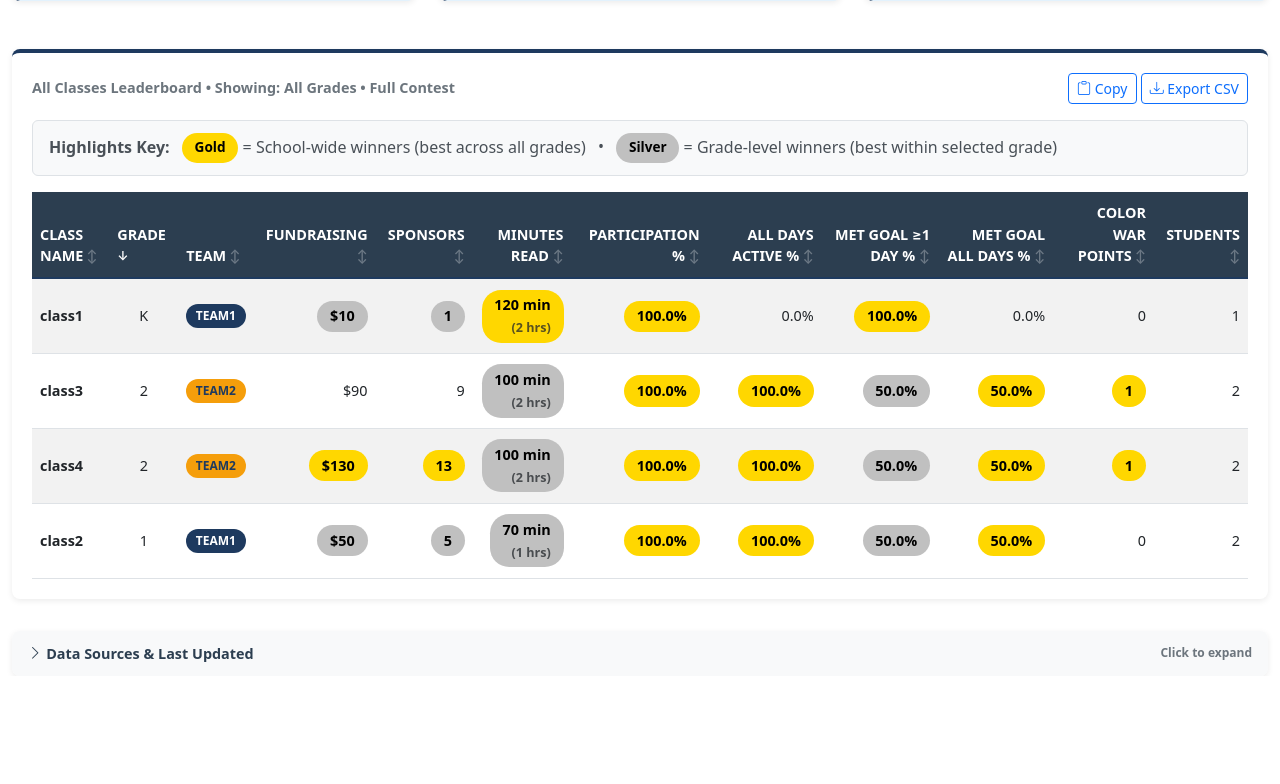
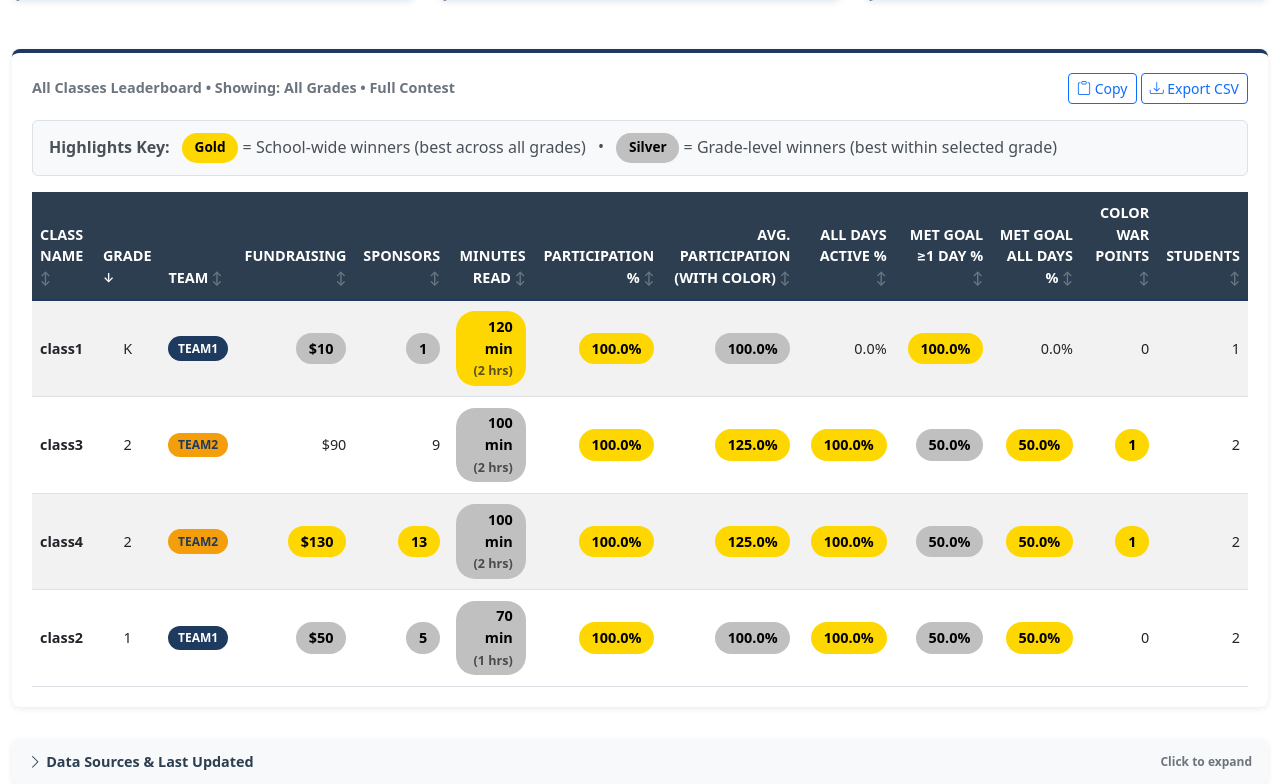
Before and after one commit to stevensouza/readathon, a Flask app: page /classes in a window 1280 px wide. Shown: the part 1135-1919 px from the top of the page. Before the commit the page ends 1797 px from the top, so only its background shows below. Run offline with Flask 3, Linux system fonts and the light colour scheme; some libraries are stand-ins or nearby versions.

Commit message:
Complete Phase 5: Add Avg. Participation (With Color) to detail tables
Phase 5 Implementation:
- Add "Avg. Participation (With Color)" row to Teams comparison table
- Add "Avg. Participation (With Color)" column to Grade Level classes table
- Update filter indicators to include new metric on both pages

Bug Fixes:
- Fix Grade Level cards: "met goal ≥1 day" now shows percentage (was showing field name)
- Fix SQL bug: FilterDaysCount CTE missing table alias 'dl'
- Fix SQL bug: AvgDailyParticipation CTE column reference in inner query
- Add winner highlighting logic for new "Avg. Participation (With Color)" column

Database Changes:
- New AvgDailyParticipation CTE in queries.py calculates daily average participation
- Color bonus points integrated into average participation calculation
- New column added to grade level query: avg_participation_with_color_pct

Template Changes:
- teams.html: New comparison row (line 1188), updated filter list
- grade_level.html: New table column (header line 861, cells line 903-906)
- grade_level.html: Fixed card metric display (line 815)
- grade_level.html: Added winner data attributes and JavaScript mappings

Backend Changes:
- app.py: Added avg_participation_with_color to school_winners and grade_winners
- app.py: Added is_school_winner and is_grade_winner flags for new metric

Testing:
- All 100 tests passing (including date filter tests)
- Manual testing confirms winner highlighting working correctly

🤖 Generated with Claude Code
Co-Authored-By: Claude <noreply@anthropic.com>

```diff
--- a/app.py
+++ b/app.py
@@ -1121,7 +1121,7 @@ def teams_tab():
     top_performers[team1_name] = get_top_performers_for_team(team1_name)
     top_performers[team2_name] = get_top_performers_for_team(team2_name)
 
-    # === COMPARISON TABLE (9 metrics) ===
+    # === COMPARISON TABLE (10 metrics) ===
     comparison_table = []
 
     # Helper function to add table row
@@ -1184,7 +1184,10 @@ def teams_tab():
 
     add_comparison_row('Participation %', 'Reading', team1_participation_pct, team2_participation_pct, 'percentage')
 
-    # 3. All 4 Days Active % (students who read all days / total students)
+    # 3. Avg. Participation (With Color) - average daily participation with color bonus
+    add_comparison_row('Avg. Participation (With Color)', 'Reading', team1_metrics['participation_pct'], team2_metrics['participation_pct'], 'percentage')
+
+    # 4. All 4 Days Active % (students who read all days / total students)
     # First, get count of days in filter period
     days_count_query = f"""
         SELECT COUNT(DISTINCT log_date) as total_days
@@ -1439,6 +1442,7 @@ def grade_level_tab():
             'fundraising': max(all_classes, key=lambda x: x['total_fundraising'])['total_fundraising'],
             'minutes': max(all_classes, key=lambda x: x['total_minutes'])['total_minutes'],
             'participation': max(all_classes, key=lambda x: x['participation_pct'])['participation_pct'],
+            'avg_participation_with_color': max(all_classes, key=lambda x: x['avg_participation_with_color_pct'])['avg_participation_with_color_pct'],
             'all_days_active': max(all_classes, key=lambda x: x['all_days_active_pct'])['all_days_active_pct'],
             'goal_met_once': max(all_classes, key=lambda x: x['goal_met_once_pct'])['goal_met_once_pct'],
             'goal_met_all_days': max(all_classes, key=lambda x: x['goal_met_all_days_pct'])['goal_met_all_days_pct'],
@@ -1450,6 +1454,7 @@ def grade_level_tab():
             'fundraising': 0,
             'minutes': 0,
             'participation': 0,
+            'avg_participation_with_color': 0,
             'all_days_active': 0,
             'goal_met_once': 0,
             'goal_met_all_days': 0,
@@ -1479,6 +1484,7 @@ def grade_level_tab():
                 'fundraising': max(grade_classes, key=lambda x: x['total_fundraising'])['total_fundraising'],
                 'minutes': max(grade_classes, key=lambda x: x['total_minutes'])['total_minutes'],
                 'participation': max(grade_classes, key=lambda x: x['participation_pct'])['participation_pct'],
+                'avg_participation_with_color': max(grade_classes, key=lambda x: x['avg_participation_with_color_pct'])['avg_participation_with_color_pct'],
                 'all_days_active': max(grade_classes, key=lambda x: x['all_days_active_pct'])['all_days_active_pct'],
                 'goal_met_once': max(grade_classes, key=lambda x: x['goal_met_once_pct'])['goal_met_once_pct'],
                 'goal_met_all_days': max(grade_classes, key=lambda x: x['goal_met_all_days_pct'])['goal_met_all_days_pct'],
@@ -1500,6 +1506,7 @@ def grade_level_tab():
             cls['is_school_winner']['fundraising'] = (cls['total_fundraising'] == school_winners['fundraising'] and cls['total_fundraising'] > 0)
             cls['is_school_winner']['minutes'] = (cls['total_minutes'] == school_winners['minutes'] and cls['total_minutes'] > 0)
             cls['is_school_winner']['participation'] = (cls['participation_pct'] == school_winners['participation'] and cls['participation_pct'] > 0)
+            cls['is_school_winner']['avg_participation_with_color'] = (cls['avg_participation_with_color_pct'] == school_winners['avg_participation_with_color'] and cls['avg_participation_with_color_pct'] > 0)
             cls['is_school_winner']['all_days_active'] = (cls['all_days_active_pct'] == school_winners['all_days_active'] and cls['all_days_active_pct'] > 0)
             cls['is_school_winner']['goal_met_once'] = (cls['goal_met_once_pct'] == school_winners['goal_met_once'] and cls['goal_met_once_pct'] > 0)
             cls['is_school_winner']['goal_met_all_days'] = (cls['goal_met_all_days_pct'] == school_winners['goal_met_all_days'] and cls['goal_met_all_days_pct'] > 0)
@@ -1512,6 +1519,7 @@ def grade_level_tab():
                 cls['is_grade_winner']['fundraising'] = (cls['total_fundraising'] == gw['fundraising'] and cls['total_fundraising'] > 0)
                 cls['is_grade_winner']['minutes'] = (cls['total_minutes'] == gw['minutes'] and cls['total_minutes'] > 0)
                 cls['is_grade_winner']['participation'] = (cls['participation_pct'] == gw['participation'] and cls['participation_pct'] > 0)
+                cls['is_grade_winner']['avg_participation_with_color'] = (cls['avg_participation_with_color_pct'] == gw['avg_participation_with_color'] and cls['avg_participation_with_color_pct'] > 0)
                 cls['is_grade_winner']['all_days_active'] = (cls['all_days_active_pct'] == gw['all_days_active'] and cls['all_days_active_pct'] > 0)
                 cls['is_grade_winner']['goal_met_once'] = (cls['goal_met_once_pct'] == gw['goal_met_once'] and cls['goal_met_once_pct'] > 0)
                 cls['is_grade_winner']['goal_met_all_days'] = (cls['goal_met_all_days_pct'] == gw['goal_met_all_days'] and cls['goal_met_all_days_pct'] > 0)
--- a/templates/grade_level.html
+++ b/templates/grade_level.html
@@ -812,7 +812,7 @@
                         {% if date_filter != 'all' %}◐{% endif %}
                     </div>
                     <div class="class-detail-metric">
-                        ✅ <strong>{{ cls.students_met_goal }}</strong> met goal ≥1 day
+                        ✅ <strong>{{ "{:.1f}".format(cls.goal_met_once_pct) }}%</strong> met goal ≥1 day
                         {% if date_filter != 'all' %}◐{% endif %}
                     </div>
                     <div class="class-detail-metric">🎁 <strong>{{ cls.total_sponsors }}</strong> sponsors</div>
@@ -858,11 +858,12 @@
                     <th onclick="sortTable(4)" class="text-end">SPONSORS</th>
                     <th onclick="sortTable(5)" class="text-end">MINUTES READ {% if date_filter != 'all' %}◐{% endif %}</th>
                     <th onclick="sortTable(6)" class="text-end">PARTICIPATION % {% if date_filter != 'all' %}◐{% endif %}</th>
-                    <th onclick="sortTable(7)" class="text-end">ALL DAYS ACTIVE % {% if date_filter != 'all' %}◐{% endif %}</th>
-                    <th onclick="sortTable(8)" class="text-end">MET GOAL ≥1 DAY % {% if date_filter != 'all' %}◐{% endif %}</th>
-                    <th onclick="sortTable(9)" class="text-end">MET GOAL ALL DAYS % {% if date_filter != 'all' %}◐{% endif %}</th>
-                    <th onclick="sortTable(10)" class="text-end">COLOR WAR POINTS</th>
-                    <th onclick="sortTable(11)" class="text-end">STUDENTS</th>
+                    <th onclick="sortTable(7)" class="text-end">AVG. PARTICIPATION (WITH COLOR) {% if date_filter != 'all' %}◐{% endif %}</th>
+                    <th onclick="sortTable(8)" class="text-end">ALL DAYS ACTIVE % {% if date_filter != 'all' %}◐{% endif %}</th>
+                    <th onclick="sortTable(9)" class="text-end">MET GOAL ≥1 DAY % {% if date_filter != 'all' %}◐{% endif %}</th>
+                    <th onclick="sortTable(10)" class="text-end">MET GOAL ALL DAYS % {% if date_filter != 'all' %}◐{% endif %}</th>
+                    <th onclick="sortTable(11)" class="text-end">COLOR WAR POINTS</th>
+                    <th onclick="sortTable(12)" class="text-end">STUDENTS</th>
                 </tr>
             </thead>
             <tbody>
@@ -872,6 +873,7 @@
                     data-school-sponsors="{{ cls.is_school_winner.sponsors|string|lower }}"
                     data-school-minutes="{{ cls.is_school_winner.minutes|string|lower }}"
                     data-school-participation="{{ cls.is_school_winner.participation|string|lower }}"
+                    data-school-avg-participation-with-color="{{ cls.is_school_winner.avg_participation_with_color|string|lower }}"
                     data-school-all-days="{{ cls.is_school_winner.all_days_active|string|lower }}"
                     data-school-goal-once="{{ cls.is_school_winner.goal_met_once|string|lower }}"
                     data-school-goal-all="{{ cls.is_school_winner.goal_met_all_days|string|lower }}"
@@ -880,6 +882,7 @@
                     data-grade-sponsors="{{ cls.is_grade_winner.sponsors|string|lower }}"
                     data-grade-minutes="{{ cls.is_grade_winner.minutes|string|lower }}"
                     data-grade-participation="{{ cls.is_grade_winner.participation|string|lower }}"
+                    data-grade-avg-participation-with-color="{{ cls.is_grade_winner.avg_participation_with_color|string|lower }}"
                     data-grade-all-days="{{ cls.is_grade_winner.all_days_active|string|lower }}"
                     data-grade-goal-once="{{ cls.is_grade_winner.goal_met_once|string|lower }}"
                     data-grade-goal-all="{{ cls.is_grade_winner.goal_met_all_days|string|lower }}"
@@ -898,6 +901,9 @@
                     </td>
                     <td class="text-end" data-value="{{ cls.participation_pct }}">
                         <span class="metric-cell">{{ "{:.1f}".format(cls.participation_pct) }}%</span>
+                    </td>
+                    <td class="text-end" data-value="{{ cls.avg_participation_with_color_pct }}">
+                        <span class="metric-cell">{{ "{:.1f}".format(cls.avg_participation_with_color_pct) }}%</span>
                     </td>
                     <td class="text-end" data-value="{{ cls.all_days_active_pct }}">
                         <span class="metric-cell">{{ "{:.1f}".format(cls.all_days_active_pct) }}%</span>
@@ -1168,28 +1174,30 @@ function applyHighlights(grade) {
     const rows = Array.from(tbody.querySelectorAll('tr:not(.hidden)'));
 
     // Column indices for metrics (matches Teams table metrics exactly)
-    // 3: Fundraising, 4: Sponsors, 5: Minutes, 6: Participation%, 7: All Days Active%,
-    // 8: Goal Met≥1 Day%, 9: Goal Met All Days%, 10: Color War Points
-    const metricColumnIndices = [3, 4, 5, 6, 7, 8, 9, 10];
+    // 3: Fundraising, 4: Sponsors, 5: Minutes, 6: Participation%, 7: Avg. Participation (With Color),
+    // 8: All Days Active%, 9: Goal Met≥1 Day%, 10: Goal Met All Days%, 11: Color War Points
+    const metricColumnIndices = [3, 4, 5, 6, 7, 8, 9, 10, 11];
     const schoolAttrMap = {
         3: 'data-school-fundraising',
         4: 'data-school-sponsors',
         5: 'data-school-minutes',
         6: 'data-school-participation',
-        7: 'data-school-all-days',
-        8: 'data-school-goal-once',
-        9: 'data-school-goal-all',
-        10: 'data-school-color'
+        7: 'data-school-avg-participation-with-color',
+        8: 'data-school-all-days',
+        9: 'data-school-goal-once',
+        10: 'data-school-goal-all',
+        11: 'data-school-color'
     };
     const gradeAttrMap = {
         3: 'data-grade-fundraising',
         4: 'data-grade-sponsors',
         5: 'data-grade-minutes',
         6: 'data-grade-participation',
-        7: 'data-grade-all-days',
-        8: 'data-grade-goal-once',
-        9: 'data-grade-goal-all',
-        10: 'data-grade-color'
+        7: 'data-grade-avg-participation-with-color',
+        8: 'data-grade-all-days',
+        9: 'data-grade-goal-once',
+        10: 'data-grade-goal-all',
+        11: 'data-grade-color'
     };
 
     // For each metric column, find the winner(s)
--- a/templates/teams.html
+++ b/templates/teams.html
@@ -694,7 +694,7 @@
             <tr>
                 <td>
                     <strong>{{ row.metric }}</strong>
-                    {% if row.metric in ['Minutes Read', 'Participation %', 'All 4 Days Active %', 'Met Goal ≥1 Day %', 'Met Goal All Days %'] and date_filter != 'all' %}
+                    {% if row.metric in ['Minutes Read', 'Participation %', 'Avg. Participation (With Color)', 'All 4 Days Active %', 'Met Goal ≥1 Day %', 'Met Goal All Days %'] and date_filter != 'all' %}
                     <span class="filter-indicator" data-bs-toggle="tooltip" data-bs-placement="top" title="Cumulative through {{ date_filter }}">◐</span>
                     {% endif %}
                 </td>
```
Also changed, not shown: queries.py (+32 -2 lines).
